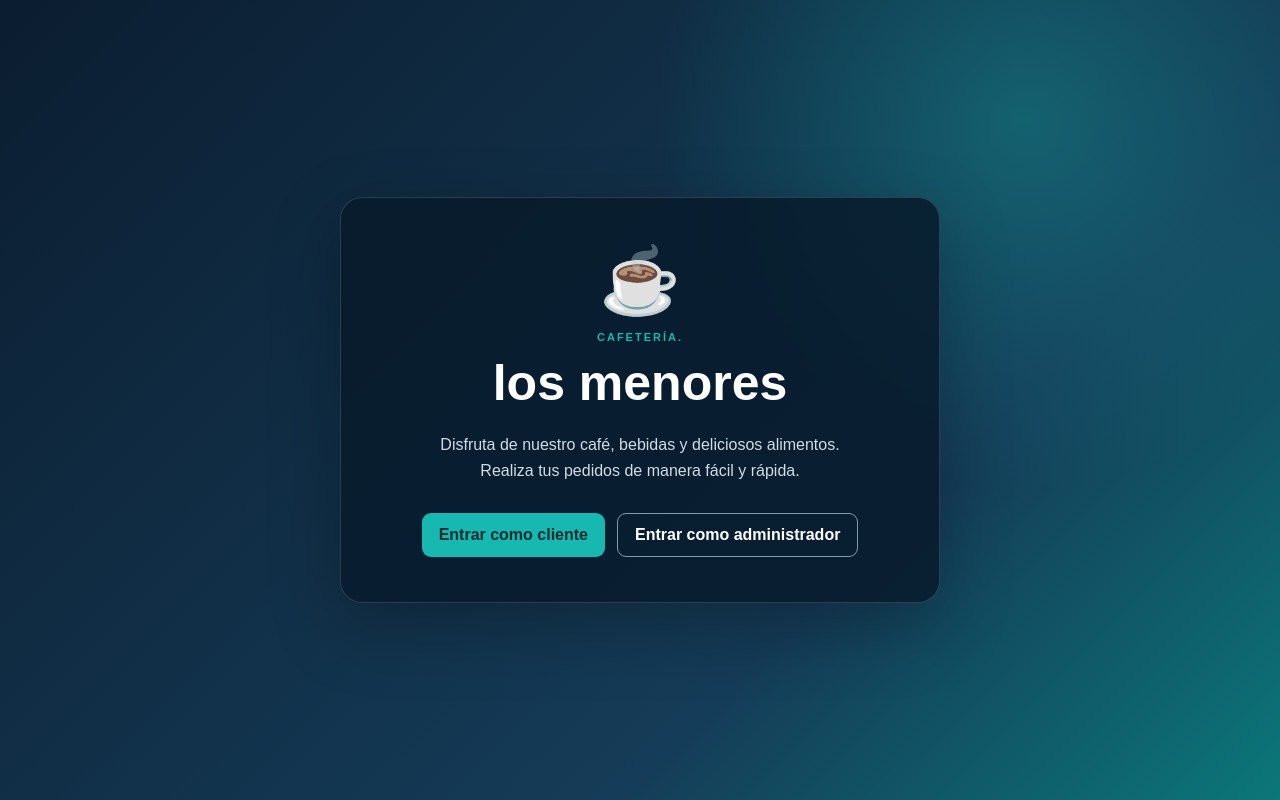
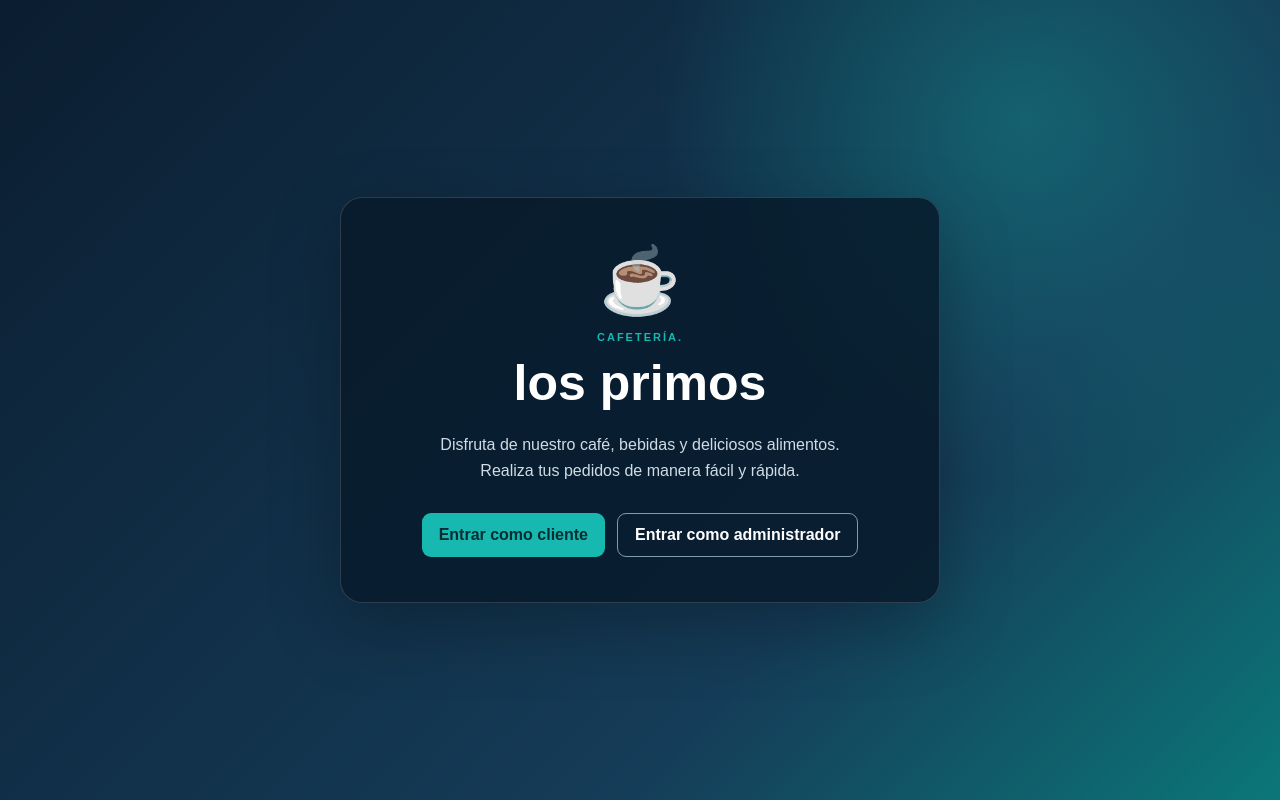
Before and after one commit to julonlondres-hash/cafe-central, a plain HTML site: page index.html in a window 1280 px wide. Drawn offline with Linux system fonts and the light colour scheme; a script that the page names is missing.

Commit message:
Actualizacion de la pagina

```diff
--- a/index.html
+++ b/index.html
@@ -24,7 +24,7 @@
 
             <p class="etiqueta">CAFETERÍA.</p>
 
-            <h1>los menores</h1>
+            <h1>los primos</h1>
 
             <p class="descripcion">
                 Disfruta de nuestro café, bebidas y deliciosos alimentos.
```
